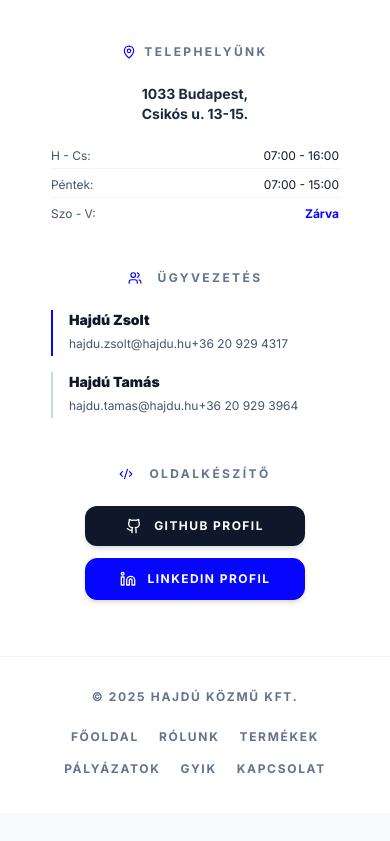
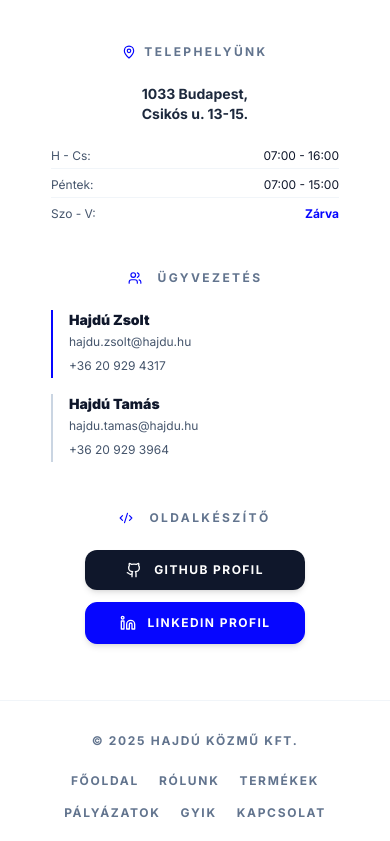
Before and after one commit to hajdu-patrik/Hajdu-Website_TS, a Next.js app: page / in a window 390 px wide. Shown: the part 4779-5620 px from the top of the page. Before the commit the page ends 5592 px from the top, so only its background shows below. Built offline with nearby package versions, Linux system fonts and the light colour scheme.

Commit message:
fix(ui): stack footer manager contacts and keep heading order

```diff
--- a/src/components/Footer.tsx
+++ b/src/components/Footer.tsx
@@ -45,9 +45,9 @@ export default function Footer() {
 
         {/* 2. OSZLOP: TELEPHELY */}
         <div className="mx-auto w-full max-w-sm space-y-6 text-center md:text-left lg:pl-8">
-          <h4 className="flex items-center justify-center gap-2 text-xs font-bold uppercase tracking-[0.2em] text-slate-500 md:justify-start">
+          <h3 className="flex items-center justify-center gap-2 text-xs font-bold uppercase tracking-[0.2em] text-slate-500 md:justify-start">
             <MapPin size={14} className="text-[#0606ff]" /> Telephelyünk
-          </h4>
+          </h3>
           <address className="not-italic text-sm font-bold text-slate-800">
             1033 Budapest, <br /> Csikós u. 13-15.
           </address>
@@ -66,28 +66,28 @@ export default function Footer() {
 
         {/* 3. OSZLOP: ÜGYVEZETŐK */}
         <div className="mx-auto w-full max-w-sm space-y-6 text-center md:text-left lg:pl-12">
-          <h4 className="flex items-center justify-center gap-4 text-xs font-bold uppercase tracking-[0.2em] text-slate-500 md:justify-start">
+          <h3 className="flex items-center justify-center gap-4 text-xs font-bold uppercase tracking-[0.2em] text-slate-500 md:justify-start">
             <Users size={14} className="text-[#0606ff]" /> Ügyvezetés
-          </h4>
+          </h3>
           <div className="mx-auto max-w-[18rem] space-y-4 text-left md:mx-0">
             <div className="border-l-2 border-[#0606ff] pl-4">
               <p className="text-sm font-black text-slate-900">Hajdú Zsolt</p>
-              <a href="mailto:hajdu.zsolt@hajdu.hu" className="inline-flex min-h-6 items-center py-1 text-xs text-slate-600 transition-colors duration-200 hover:text-[#0606ff] focus-visible:text-[#0606ff]">hajdu.zsolt@hajdu.hu</a>
-              <a href="tel:+36209294317" className="inline-flex min-h-6 items-center py-1 text-xs text-slate-600 transition-colors duration-200 hover:text-[#0606ff] focus-visible:text-[#0606ff]">+36 20 929 4317</a>
+              <a href="mailto:hajdu.zsolt@hajdu.hu" className="flex w-fit max-w-full break-all min-h-6 items-center py-1 text-xs text-slate-600 transition-colors duration-200 hover:text-[#0606ff] focus-visible:text-[#0606ff]">hajdu.zsolt@hajdu.hu</a>
+              <a href="tel:+36209294317" className="flex w-fit min-h-6 items-center py-1 text-xs text-slate-600 transition-colors duration-200 hover:text-[#0606ff] focus-visible:text-[#0606ff]">+36 20 929 4317</a>
             </div>
             <div className="border-l-2 border-slate-300 pl-4">
               <p className="text-sm font-black text-slate-900">Hajdú Tamás</p>
-              <a href="mailto:hajdu.tamas@hajdu.hu" className="inline-flex min-h-6 items-center py-1 text-xs text-slate-600 transition-colors duration-200 hover:text-[#0606ff] focus-visible:text-[#0606ff]">hajdu.tamas@hajdu.hu</a>
-              <a href="tel:+36209293964" className="inline-flex min-h-6 items-center py-1 text-xs text-slate-600 transition-colors duration-200 hover:text-[#0606ff] focus-visible:text-[#0606ff]">+36 20 929 3964</a>
+              <a href="mailto:hajdu.tamas@hajdu.hu" className="flex w-fit max-w-full break-all min-h-6 items-center py-1 text-xs text-slate-600 transition-colors duration-200 hover:text-[#0606ff] focus-visible:text-[#0606ff]">hajdu.tamas@hajdu.hu</a>
+              <a href="tel:+36209293964" className="flex w-fit min-h-6 items-center py-1 text-xs text-slate-600 transition-colors duration-200 hover:text-[#0606ff] focus-visible:text-[#0606ff]">+36 20 929 3964</a>
             </div>
           </div>
         </div>
 
         {/* 4. OSZLOP: OLDALKÉSZÍTŐ */}
         <div className="mx-auto w-full max-w-sm space-y-6 text-center md:text-left">
-          <h4 className="flex items-center justify-center gap-4 text-xs font-bold uppercase tracking-[0.2em] text-slate-500 md:justify-start">
+          <h3 className="flex items-center justify-center gap-4 text-xs font-bold uppercase tracking-[0.2em] text-slate-500 md:justify-start">
             <Code2 size={14} className="text-[#0606ff]" /> Oldalkészítő
-          </h4>
+          </h3>
           <div>
             <div className="flex flex-col gap-3">
             <Button
```
